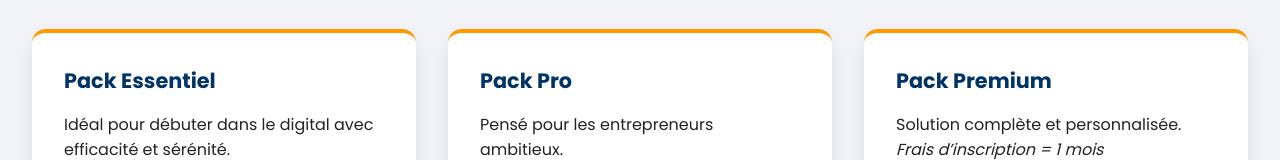
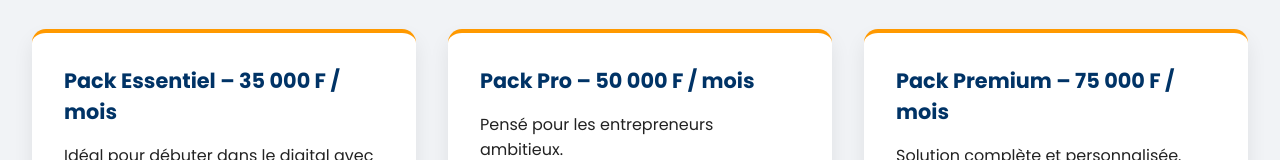
Before and after one commit to SultanDicko/createch, a plain HTML site: page index.html in a window 1280 px wide. Shown: the part 1595-1755 px from the top of the page. Drawn offline with Linux system fonts and the light colour scheme.

Commit message:
Update index.html

```diff
--- a/index.html
+++ b/index.html
@@ -218,31 +218,28 @@
         <a href="services/conseil.html">En savoir plus</a>
       </div>
     </div>
-  </section>
-
-  <section class="section" id="packs">
+     </section>
+ <section class="section" id="packs">
     <h3>Nos Offres Mensuelles</h3>
     <div class="packs">
       <div class="card">
-        <strong>Pack Essentiel</strong>
+        <strong>Pack Essentiel – 35 000 F / mois</strong>
         Idéal pour débuter dans le digital avec efficacité et sérénité.
-        <br><em>Frais d’inscription = 1 mois Prix:35000 fcfa</em>
+        <br><em>Frais d’inscription = 1 mois</em>
         <a href="packs/essentiel.html">Voir détails</a>
       </div>
       <div class="card">
-        <strong>Pack Pro</strong>
+        <strong>Pack Pro – 50 000 F / mois</strong>
         Pensé pour les entrepreneurs ambitieux.
         <br><em>Frais d’inscription = 1 mois</em>
         <a href="packs/pro.html">Voir détails</a>
       </div>
       <div class="card">
-        <strong>Pack Premium</strong>
+        <strong>Pack Premium – 75 000 F / mois</strong>
         Solution complète et personnalisée.
         <br><em>Frais d’inscription = 1 mois</em>
         <a href="packs/premium.html">Voir détails</a>
       </div>
-    </div>
-  </section>
 
   <section class="section" id="why">
     <h3>Pourquoi choisir CreaTech ?</h3>
```
